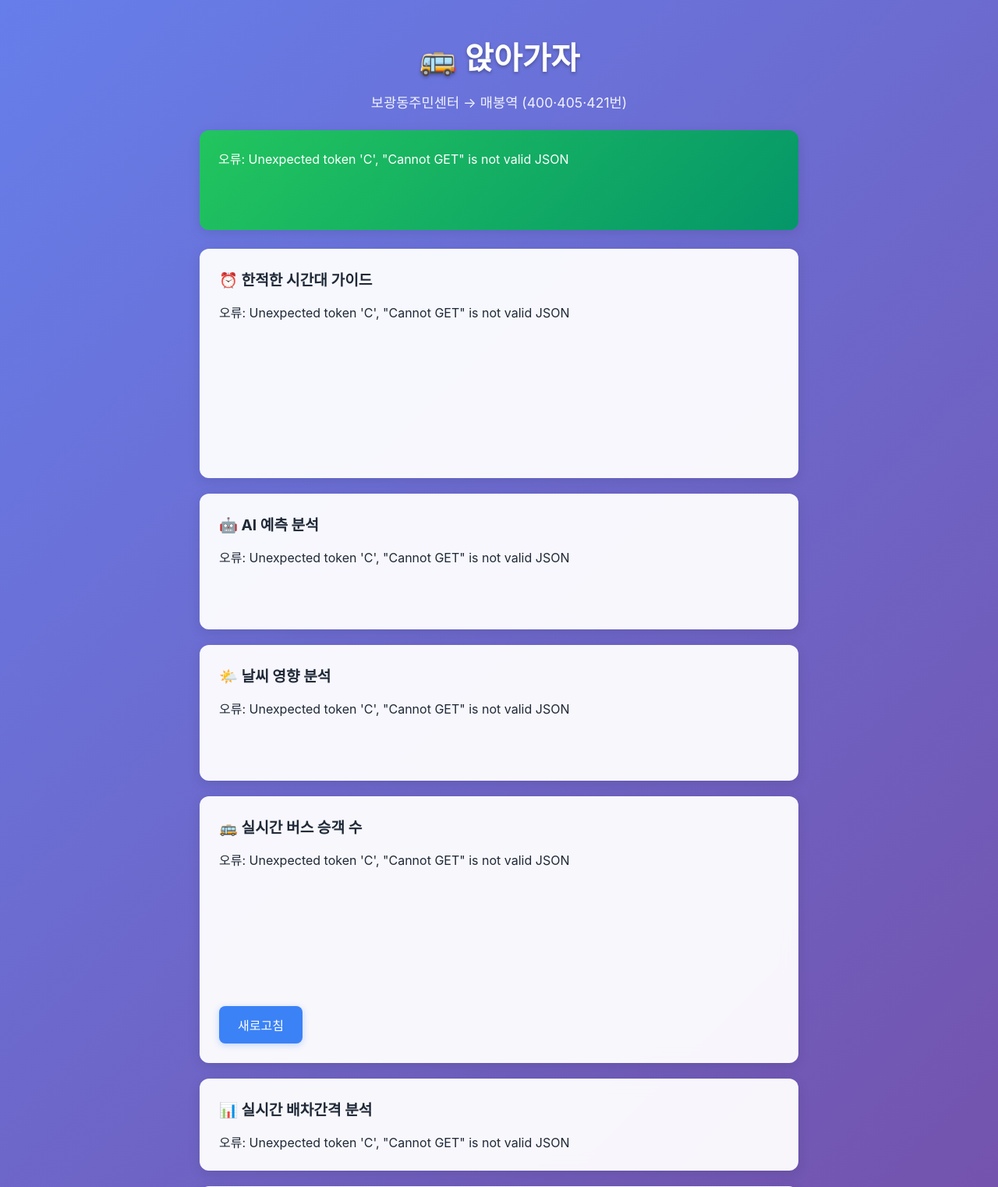
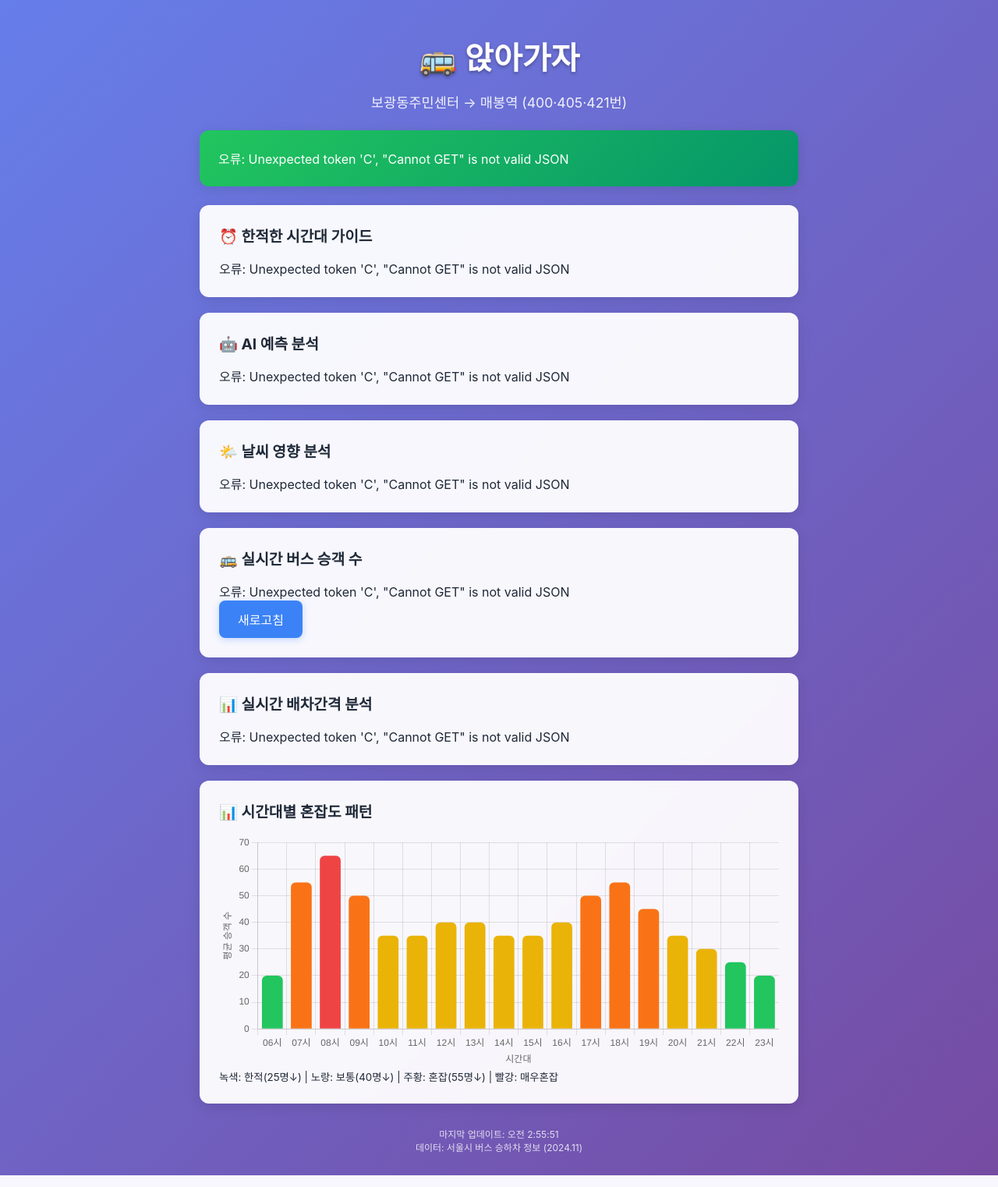
Before and after one commit to 7696122/anzagaza, a Python web app: template templates/index.html in a window 1280 px wide. Shown: the top 1522 px of the page at 78% size. Run offline with Jinja, Linux system fonts and the light colour scheme; the template is opened without the code that fills it, so the values that code supplies are empty.

Commit message:
로딩 플레이스홀더 완전 제거 - 흰 사각형 문제 해결

```diff
--- a/static/style.css
+++ b/static/style.css
@@ -153,10 +153,6 @@ canvas {
     margin-top: 30px;
 }
 
-/* 레이아웃 시프팅 방지 */
-.loading-placeholder { min-height: 80px; }
-.loading-placeholder-lg { min-height: 200px; }
-
 /* 그리드 레이아웃 */
 .grid-1 { display: grid; gap: 16px; }
 .grid-2 { display: grid; gap: 12px; grid-template-columns: repeat(auto-fit, minmax(250px, 1fr)); }
--- a/templates/index.html
+++ b/templates/index.html
@@ -12,27 +12,27 @@
     <p class="subtitle">보광동주민센터 → 매봉역 (400·405·421번)</p>
 
     <div class="recommend">
-        <div id="mainRecommendation" class="loading-placeholder">로딩 중...</div>
+        <div id="mainRecommendation">로딩 중...</div>
     </div>
 
     <div class="card">
         <h3>⏰ 한적한 시간대 가이드</h3>
-        <div id="quietTimesInfo" class="loading-placeholder-lg">로딩 중...</div>
+        <div id="quietTimesInfo">로딩 중...</div>
     </div>
 
     <div class="card">
         <h3>🤖 AI 예측 분석</h3>
-        <div id="predictionInfo" class="loading-placeholder">로딩 중...</div>
+        <div id="predictionInfo">로딩 중...</div>
     </div>
 
     <div class="card">
         <h3>🌤️ 날씨 영향 분석</h3>
-        <div id="weatherInfo" class="loading-placeholder">로딩 중...</div>
+        <div id="weatherInfo">로딩 중...</div>
     </div>
 
     <div class="card">
         <h3>🚌 실시간 버스 승객 수</h3>
-        <div id="busInfo" class="loading-placeholder-lg">로딩 중...</div>
+        <div id="busInfo">로딩 중...</div>
         <button onclick="refreshBus()">새로고침</button>
     </div>
 
```
Also changed, not shown: 1 other file.
